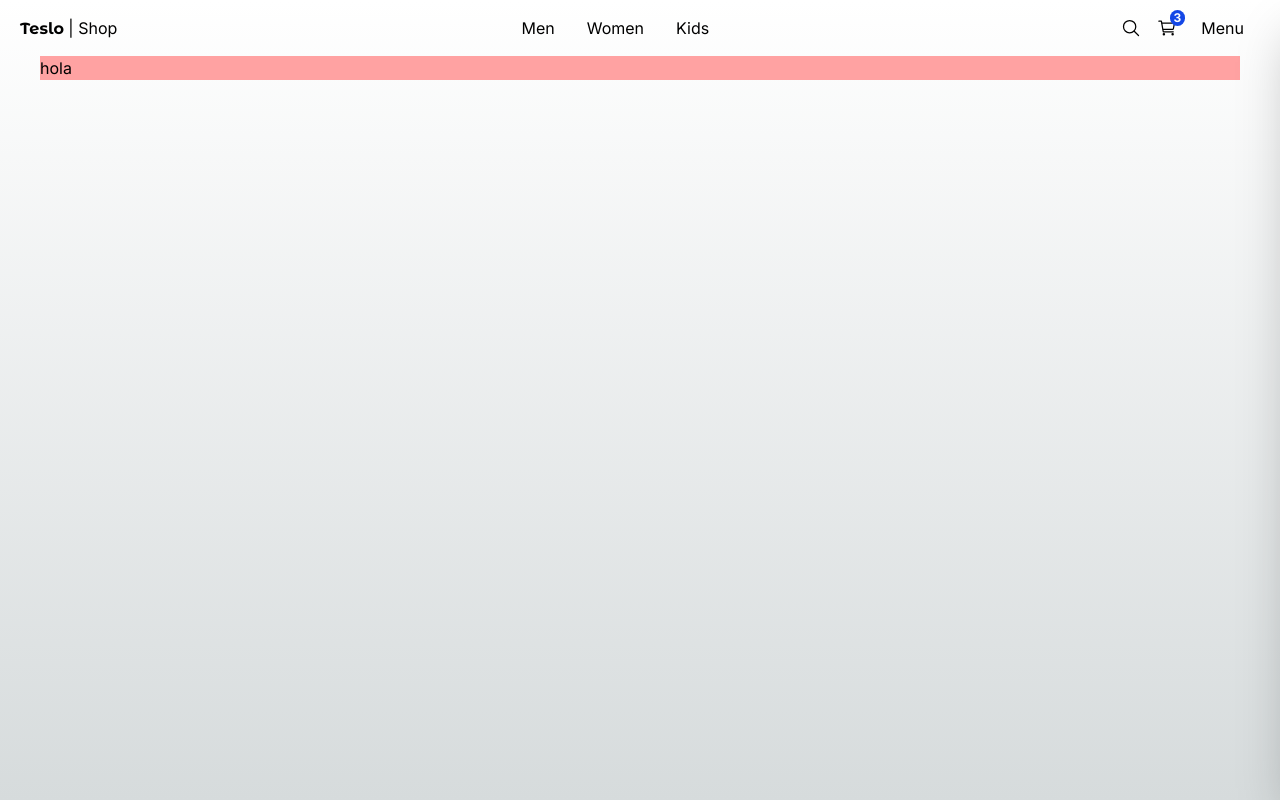
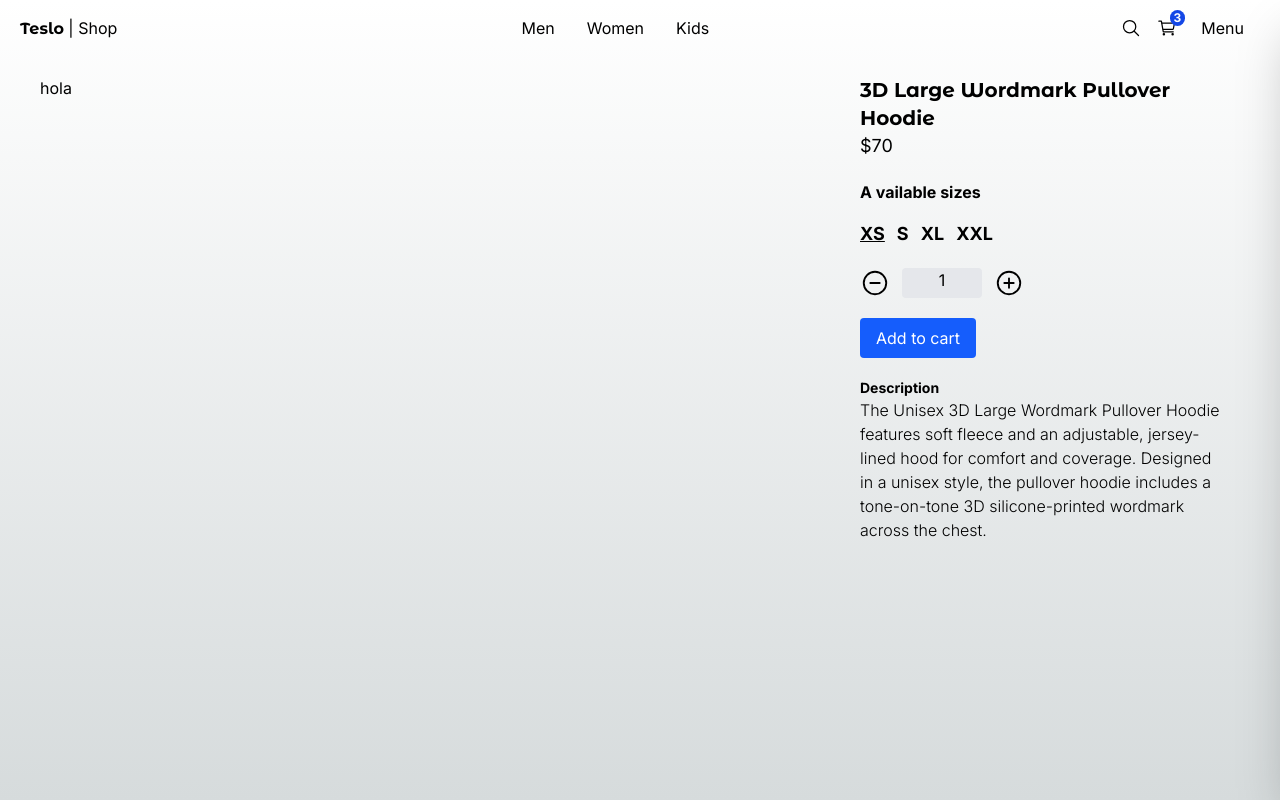
Before and after one commit to AlanVegaS/teslo-shop, a Next.js app: page /product/3d_large_wordmark_pullover_hoodie in a window 1280 px wide. Built offline with nearby package versions, Linux system fonts and the light colour scheme.

Commit message:
add sizes description add to cart and quantity

```diff
--- a/src/app/(shop)/product/[slug]/page.tsx
+++ b/src/app/(shop)/product/[slug]/page.tsx
@@ -1,5 +1,8 @@
+import { titleFont } from "@/config/fonts"
 import { initialData } from "@/seed/seed"
 import { notFound } from "next/navigation"
+import SizeSelector from '../../../../components/product/size-selector/SizeSelector';
+import { QuantitySelector } from '../../../../components/quantity-selector/QuantitySelector';
 
 interface Props {
     params: Promise<{ slug: string }>
@@ -10,13 +13,31 @@ export default async function Product({ params }: Props) {
     const { slug } = await params
     const product = initialData.products.find(product => product.slug === slug)
 
-    if(!product) notFound()
+    if (!product) notFound()
 
     return (
-        <div>
+        <div className="mt-5 mb-20 grid grid-cols-1 md:grid-cols-3">
             {/**Slideshow */}
-            <div className="col-span-1 md:col-span-2 bg-red-300">
-hola
+            <div className="col-span-1 md:col-span-2">
+                hola
+            </div>
+            {/**Details */}
+            <div className="col-span-1 px-5">
+                <h1 className={`${titleFont.className} antialiased font-bold text-xl`}>
+                    {product.title}
+                </h1>
+                <p className="text-lg mb-5">${product.price}</p>
+                {/**Size */}
+                <SizeSelector availableSizes={product.sizes} selectSize={product.sizes[0]} />
+                {/**Quantity */}
+                <QuantitySelector quantity={1} />
+                {/**Button */}
+                <button className="btn-primary my-5">
+                    Add to cart
+                </button>
+                {/**Description */}
+                <h3 className="font-bold text-sm">Description</h3>
+                <p className="font-light">{product.description}</p>
             </div>
         </div>
     )
--- /dev/null
+++ b/src/components/product/size-selector/SizeSelector.tsx
@@ -0,0 +1,32 @@
+import { ValidSizes } from "@/interfaces/product.interface"
+import clsx from 'clsx';
+
+
+interface Props {
+    selectSize: ValidSizes
+    availableSizes: ValidSizes[]
+}
+
+export default function SizeSelector({ selectSize, availableSizes }: Props) {
+    return (
+        <div className="my-5">
+            <h3 className="font-bold mb-4">A vailable sizes</h3>
+            <div className="flex">
+                {
+                    availableSizes.map(size =>
+                        <span className={clsx(
+                            "font-bold mr-3 text-lg cursor-pointer rounded-sm hover:underline hover:bg-gray-200",
+                            {
+                                'underline': size === selectSize
+                            }
+                        )}
+                            key={size}
+                        >
+                            {size}
+                        </span>
+                    )
+                }
+            </div>
+        </div>
+    )
+}
--- /dev/null
+++ b/src/components/quantity-selector/QuantitySelector.tsx
@@ -0,0 +1,32 @@
+'use client'
+
+import { useState } from "react"
+import { IoAddCircleOutline, IoRemoveCircleOutline } from "react-icons/io5"
+
+interface Props {
+    quantity: number
+}
+
+export const QuantitySelector = ({ quantity }: Props) => {
+    const [counter, setCounter] = useState(quantity)
+
+    const onQuantityChange = (value: number) => {
+        const newQuantity = counter + value
+        if (newQuantity < 1 || newQuantity > 10) return
+        setCounter(newQuantity)
+    }
+
+    return (
+        <div className="flex">
+            <button onClick={() => onQuantityChange(-1)}>
+                <IoRemoveCircleOutline size={30} className="hover:bg-gray-200 rounded-full transition-colors" />
+            </button>
+            <span className="w-20 mx-3 px-5 bg-gray-200 text-center rounded">
+                {counter}
+            </span>
+            <button onClick={() => onQuantityChange(1)}>
+                <IoAddCircleOutline size={30} className="hover:bg-gray-200 rounded-full transition-colors" />
+            </button>
+        </div>
+    )
+}
```
